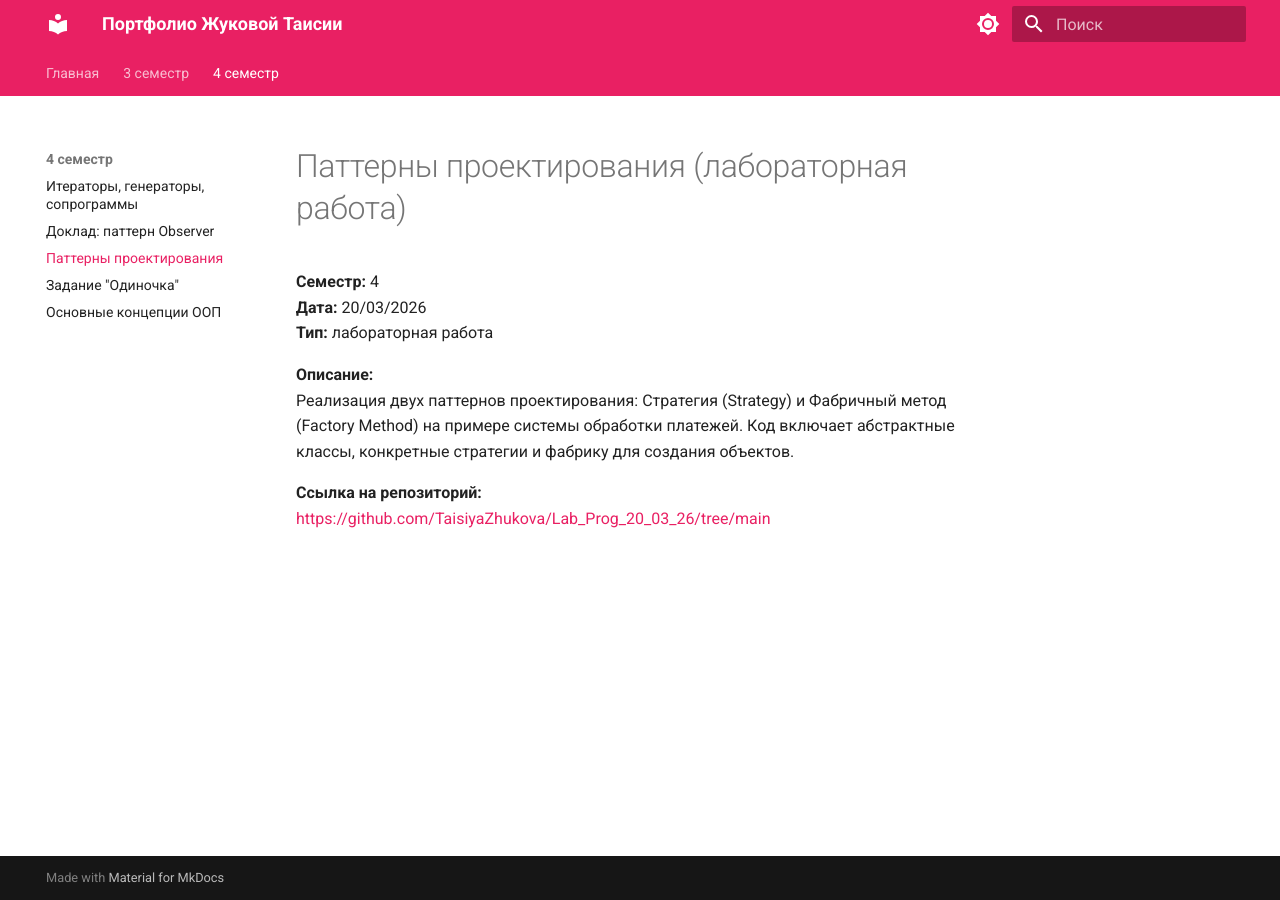
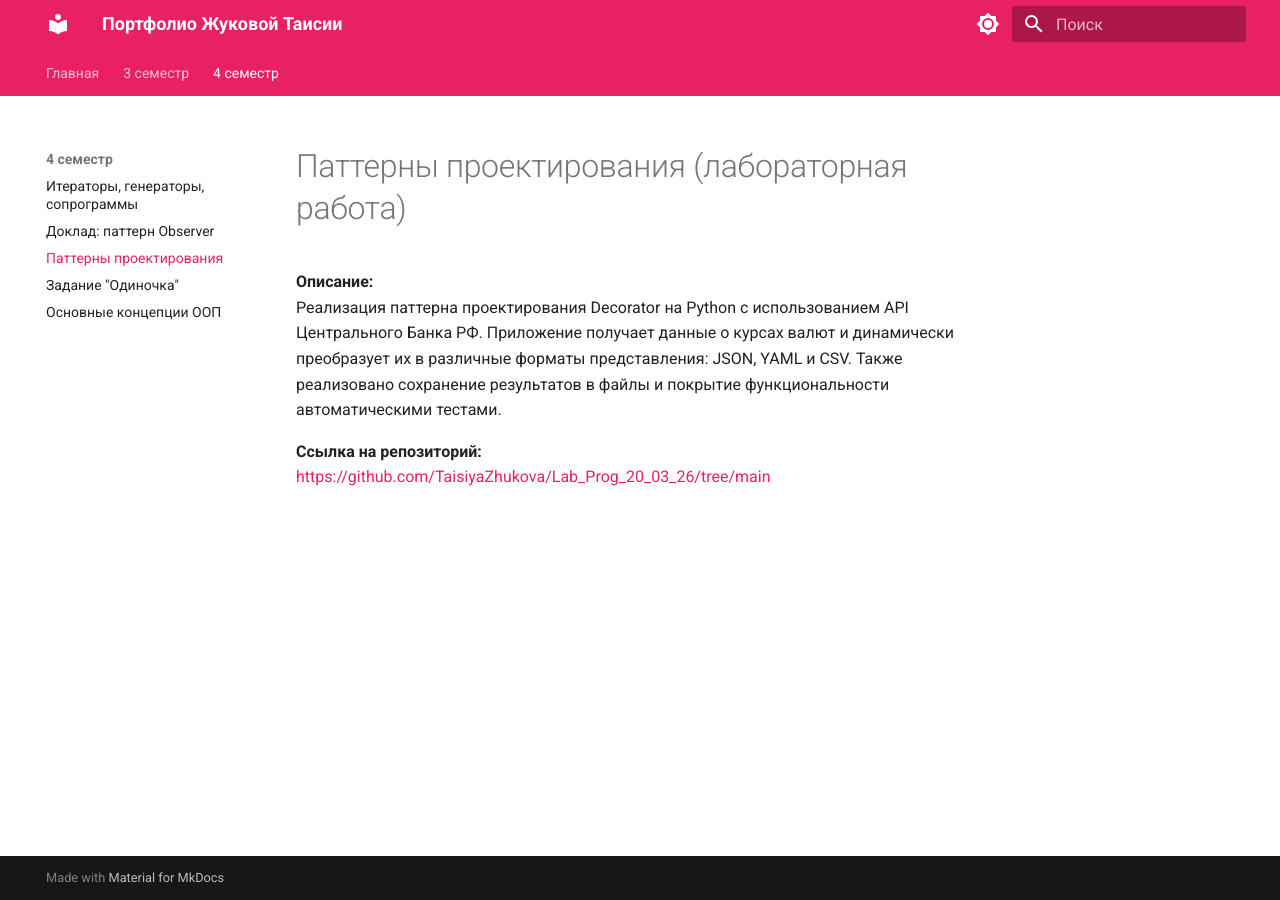
Before and after one commit to TaisiyaZhukova/portfolio-site, an MkDocs documentation site: the page built from docs/projects/design_patterns_lab.md, in a window 1280 px wide. Built offline with MkDocs 1.6.1 and Material for MkDocs 9.7.7, drawn with Linux system fonts in a browser that asks for light colours.

Commit message:
Update design_patterns_lab.md

```diff
--- a/docs/projects/design_patterns_lab.md
+++ b/docs/projects/design_patterns_lab.md
@@ -1,11 +1,7 @@
 # Паттерны проектирования (лабораторная работа)
 
-**Семестр:** 4
-**Дата:** 20/03/2026
-**Тип:** лабораторная работа
-
 **Описание:**
-Реализация двух паттернов проектирования: Стратегия (Strategy) и Фабричный метод (Factory Method) на примере системы обработки платежей. Код включает абстрактные классы, конкретные стратегии и фабрику для создания объектов.
+Реализация паттерна проектирования Decorator на Python с использованием API Центрального Банка РФ. Приложение получает данные о курсах валют и динамически преобразует их в различные форматы представления: JSON, YAML и CSV. Также реализовано сохранение результатов в файлы и покрытие функциональности автоматическими тестами.
 
 **Ссылка на репозиторий:**
 [https://github.com/TaisiyaZhukova/Lab_Prog_20_03_26/tree/main](https://github.com/TaisiyaZhukova/Lab_Prog_20_03_26/tree/main)
```
